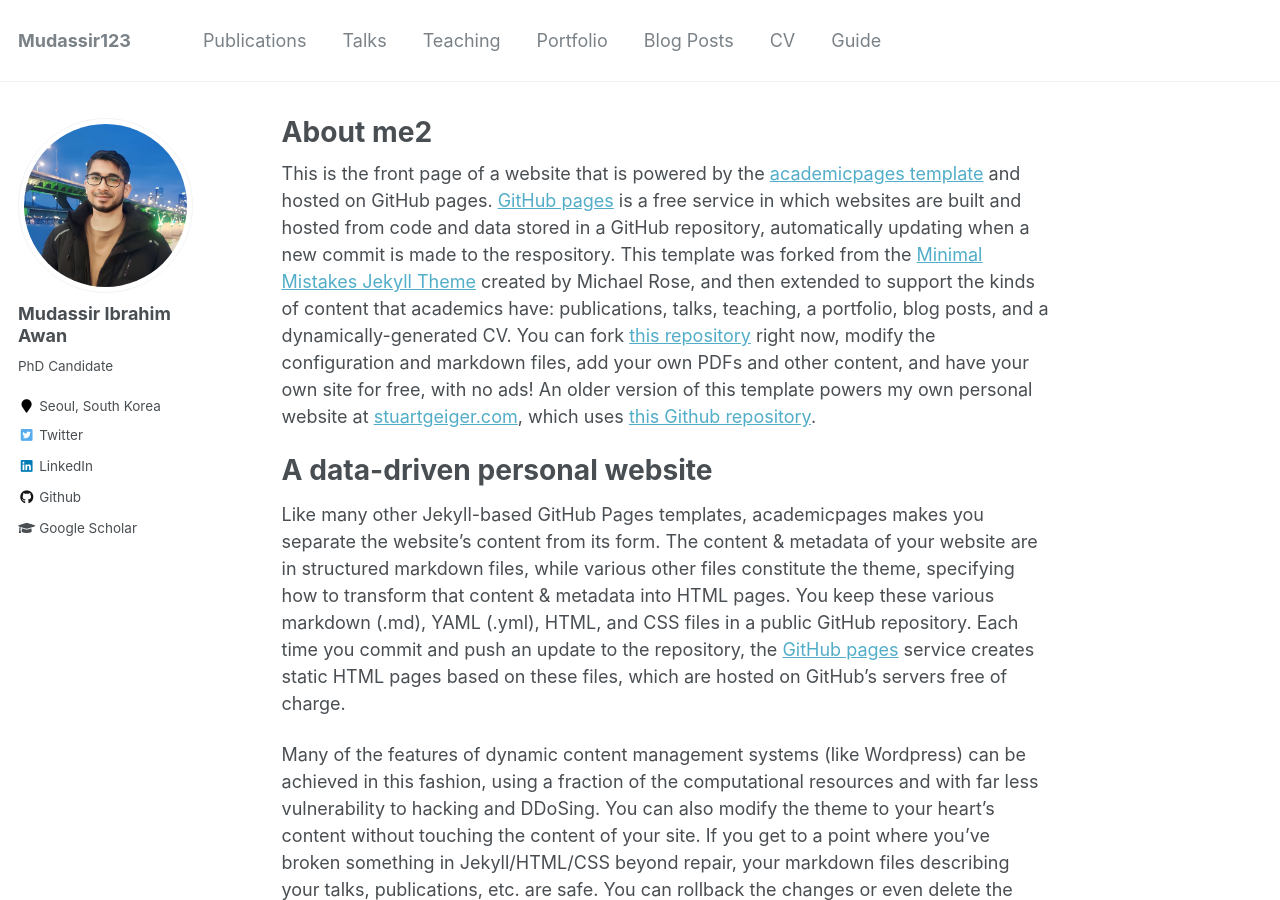
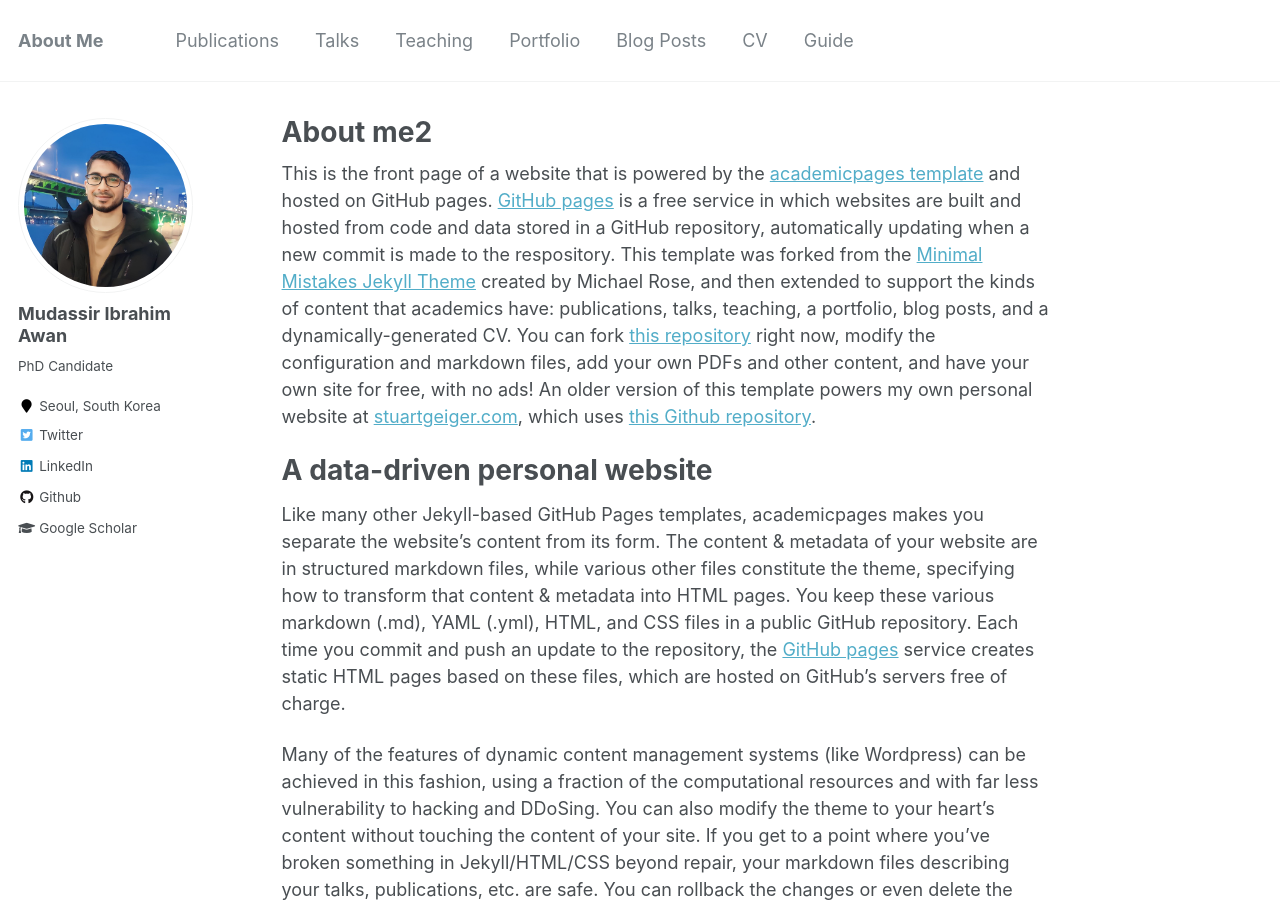
Before and after one commit to mudassir-awan/mudassir-awan.github.io, a Jekyll site: the page built from _pages/about.md, in a window 1280 px wide and 900 px high. Built offline with Jekyll 4.4.1, drawn with Linux system fonts in a browser that asks for light colours.

Commit message:
Update _config.yml

```diff
--- a/_config.yml
+++ b/_config.yml
@@ -7,7 +7,7 @@
 
 # Site Settings
 locale                   : "en-US"
-title                    : "Mudassir123"
+title                    : "About Me" # Page name
 title_separator          : "-"
 name                     : &name "Mudassir Ibrahim Awan"
 description              : &description "personal description"
```
